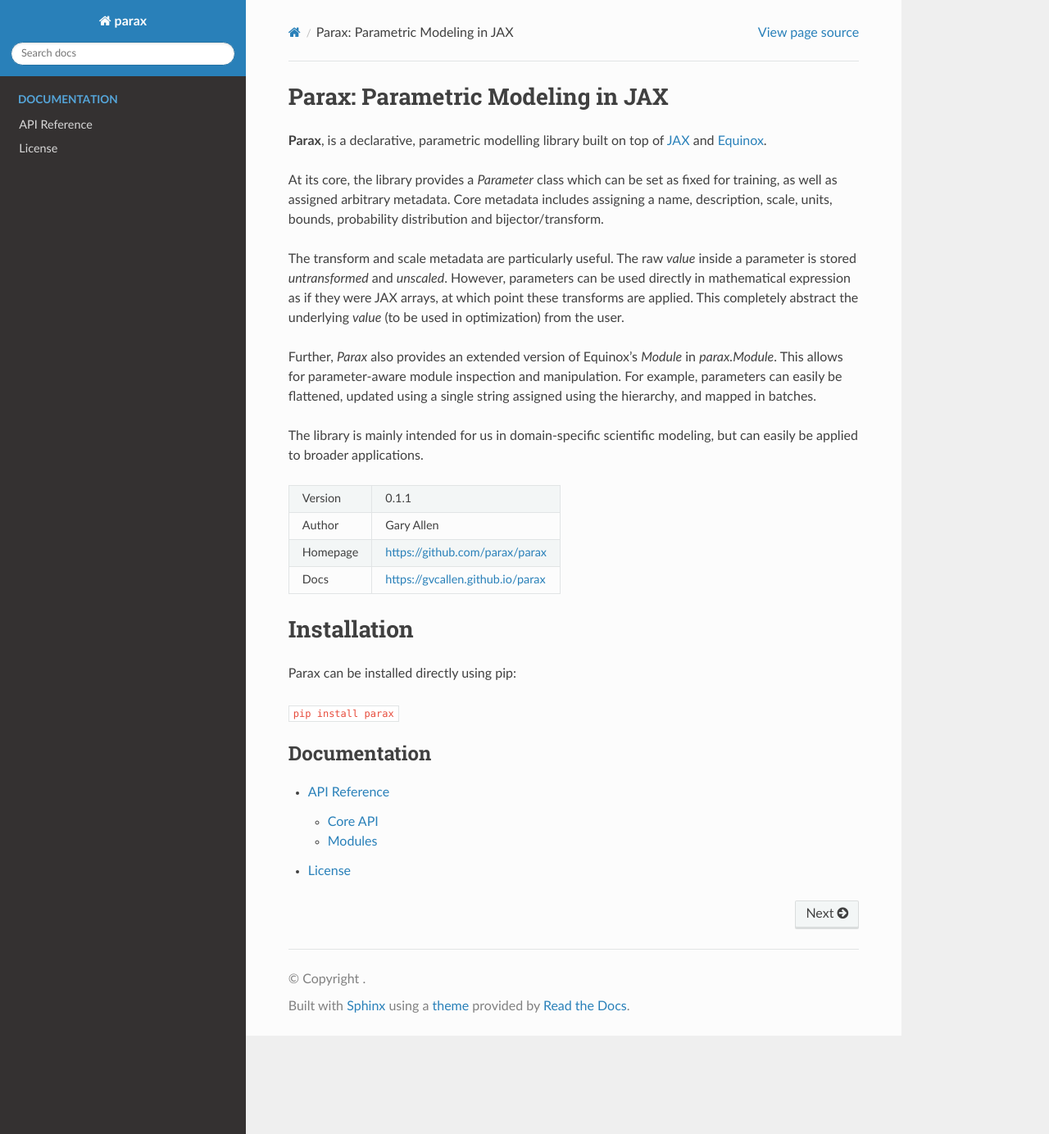
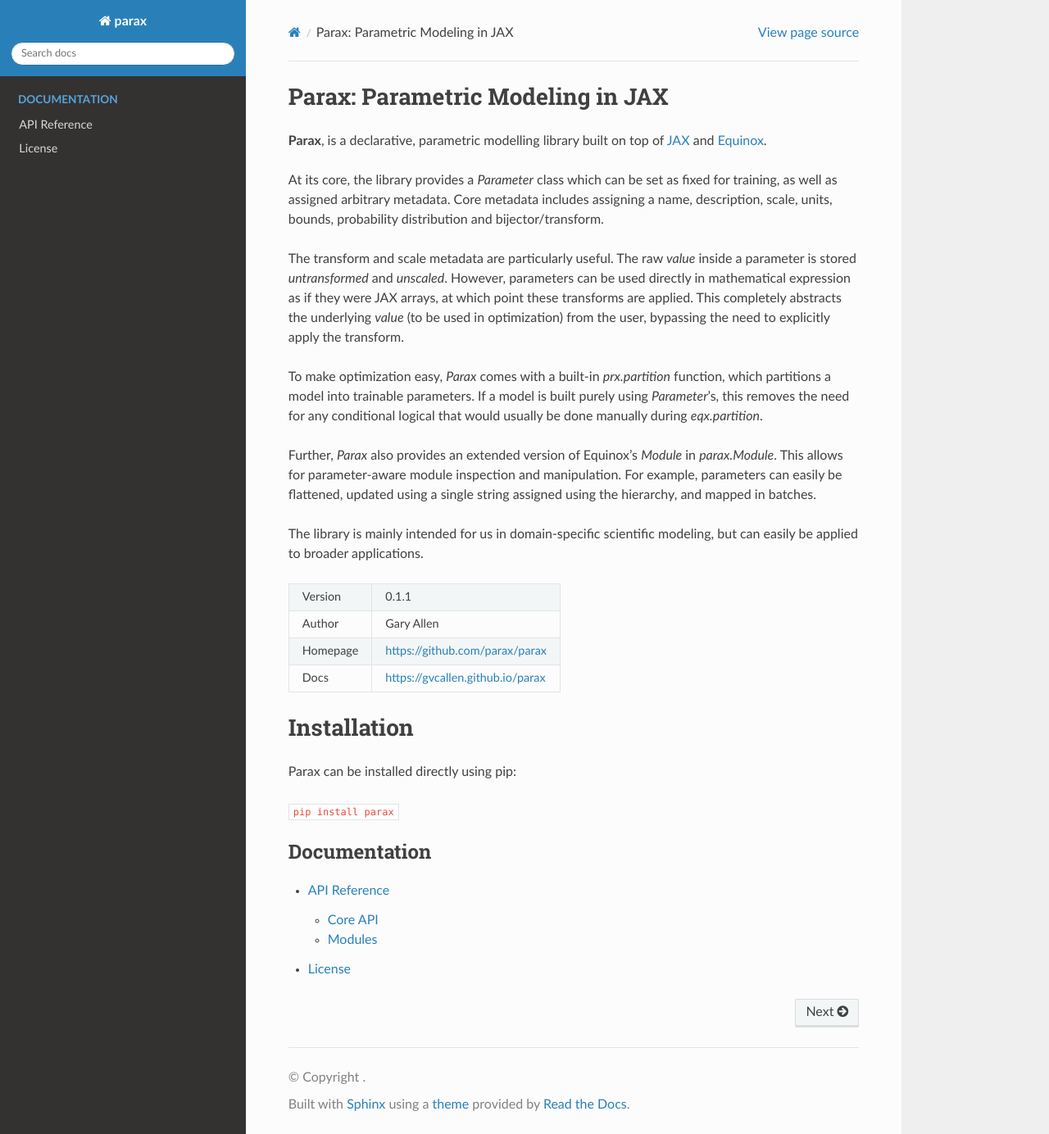
Before and after one commit to gvcallen/parax, a Sphinx documentation site: the page built from docs/source/index.rst, in a window 1280 px wide and 1384 px high. Shown: the whole window at 82% size. Built offline with Sphinx 7.4.7 and the Read the Docs theme 3.1.0, drawn with Linux system fonts in a browser that asks for light colours.

Commit message:
Updated docs

```diff
--- a/docs/source/index.rst
+++ b/docs/source/index.rst
@@ -5,7 +5,9 @@
 
 At its core, the library provides a `Parameter` class which can be set as fixed for training, as well as assigned arbitrary metadata. Core metadata includes assigning a name, description, scale, units, bounds, probability distribution and bijector/transform.
 
-The transform and scale metadata are particularly useful. The raw `value` inside a parameter is stored *untransformed* and *unscaled*. However, parameters can be used directly in mathematical expression as if they were JAX arrays, at which point these transforms are applied. This completely abstract the underlying *value* (to be used in optimization) from the user.
+The transform and scale metadata are particularly useful. The raw `value` inside a parameter is stored *untransformed* and *unscaled*. However, parameters can be used directly in mathematical expression as if they were JAX arrays, at which point these transforms are applied. This completely abstracts the underlying *value* (to be used in optimization) from the user, bypassing the need to explicitly apply the transform.
+
+To make optimization easy, `Parax` comes with a built-in `prx.partition` function, which partitions a model into trainable parameters. If a model is built purely using `Parameter`'s, this removes the need for any conditional logical that would usually be done manually during `eqx.partition`.
 
 Further, `Parax` also provides an extended version of Equinox's `Module` in `parax.Module`. This allows for parameter-aware module inspection and manipulation. For example, parameters can easily be flattened, updated using a single string assigned using the hierarchy, and mapped in batches.
 
```
Also changed, not shown: README.md (+2 -0 lines).
